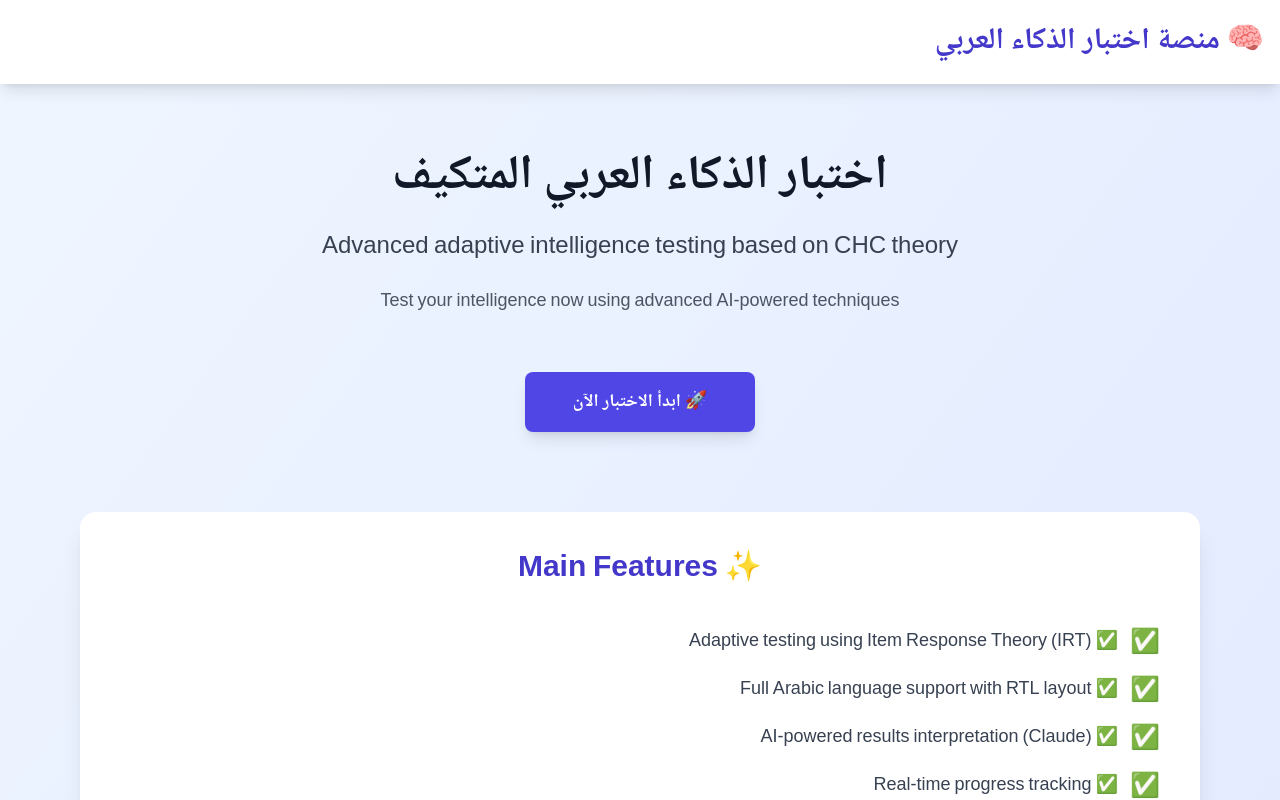
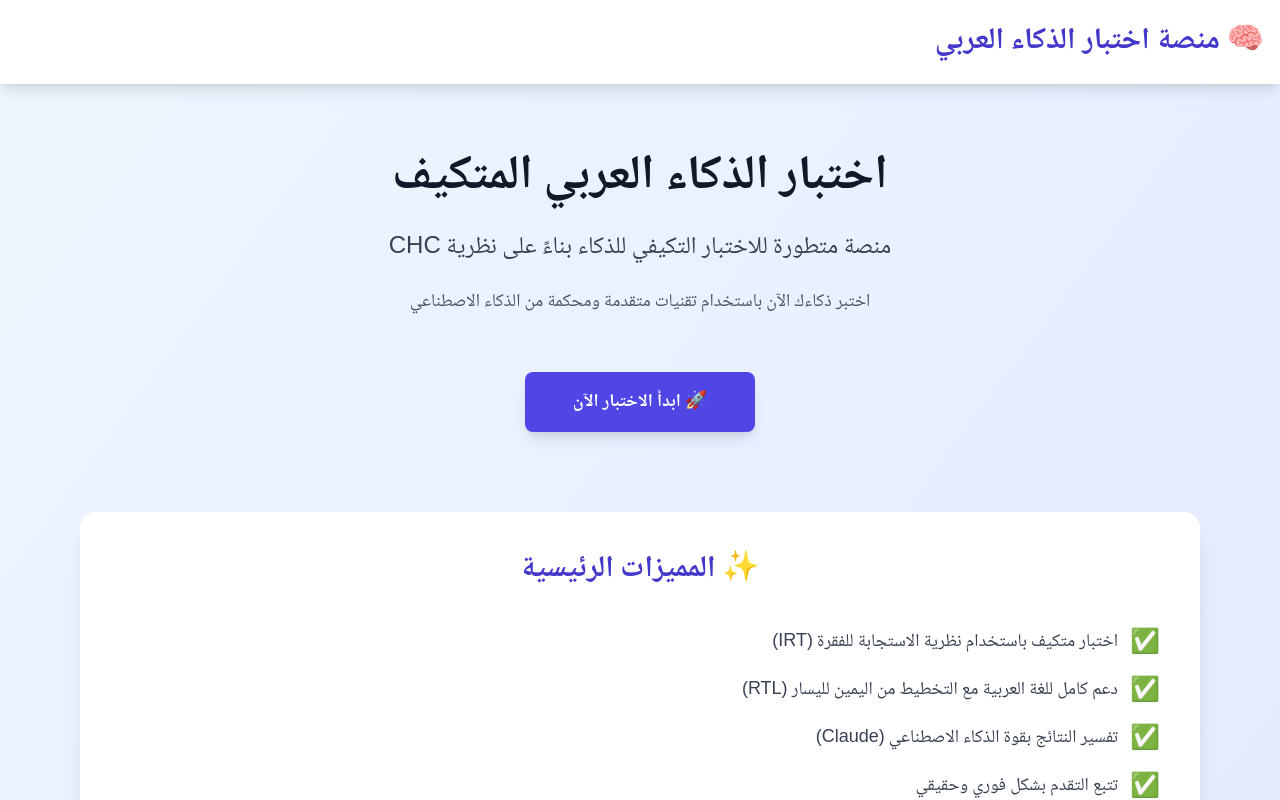
Before and after one commit to amgedzein-hub/AIQ, a Next.js app in the folder apps/frontend/: page /en in a window 1280 px wide. Shown: the top 800 px of the page. Built offline with nearby package versions, Linux system fonts and the light colour scheme.

Commit message:
feat: hardcode Arabic text in home page to ensure full Arabization

```diff
--- a/apps/frontend/src/app/[locale]/page.tsx
+++ b/apps/frontend/src/app/[locale]/page.tsx
@@ -39,7 +39,7 @@ export default async function HomePage({
 }) {
   const { locale } = await params;
   setRequestLocale(locale);
-  const t = await getTranslations();
+  setRequestLocale(locale);
 
   return (
     <div className="min-h-screen bg-gradient-to-br from-blue-50 to-indigo-100" dir="rtl">
@@ -60,10 +60,10 @@ export default async function HomePage({
             اختبار الذكاء العربي المتكيف
           </h2>
           <p className="text-2xl text-gray-700 max-w-3xl mx-auto">
-            {t('home.subtitle')}
+            منصة متطورة للاختبار التكيفي للذكاء بناءً على نظرية CHC
           </p>
           <p className="text-lg text-gray-600 max-w-3xl mx-auto">
-            {t('home.description')}
+            اختبر ذكاءك الآن باستخدام تقنيات متقدمة ومحكمة من الذكاء الاصطناعي
           </p>
 
           {/* Start Test Button */}
@@ -81,28 +81,28 @@ export default async function HomePage({
         {/* Features Section */}
         <div className="bg-white rounded-2xl shadow-xl p-10 mb-20">
           <h3 className="text-3xl font-bold text-center text-indigo-700 mb-10">
-            ✨ {t('home.features')}
+            ✨ المميزات الرئيسية
           </h3>
           <ul className="space-y-4 text-lg text-gray-700">
             <li className="flex items-start gap-3">
               <span className="text-2xl">✅</span>
-              <span>{t('home.feature1')}</span>
+              <span>اختبار متكيف باستخدام نظرية الاستجابة للفقرة (IRT)</span>
             </li>
             <li className="flex items-start gap-3">
               <span className="text-2xl">✅</span>
-              <span>{t('home.feature2')}</span>
+              <span>دعم كامل للغة العربية مع التخطيط من اليمين لليسار (RTL)</span>
             </li>
             <li className="flex items-start gap-3">
               <span className="text-2xl">✅</span>
-              <span>{t('home.feature3')}</span>
+              <span>تفسير النتائج بقوة الذكاء الاصطناعي (Claude)</span>
             </li>
             <li className="flex items-start gap-3">
               <span className="text-2xl">✅</span>
-              <span>{t('home.feature4')}</span>
+              <span>تتبع التقدم بشكل فوري وحقيقي</span>
             </li>
             <li className="flex items-start gap-3">
               <span className="text-2xl">✅</span>
-              <span>{t('home.feature5')}</span>
+              <span>تحليل شامل لمجالات الذكاء الخمسة</span>
             </li>
           </ul>
         </div>
```
